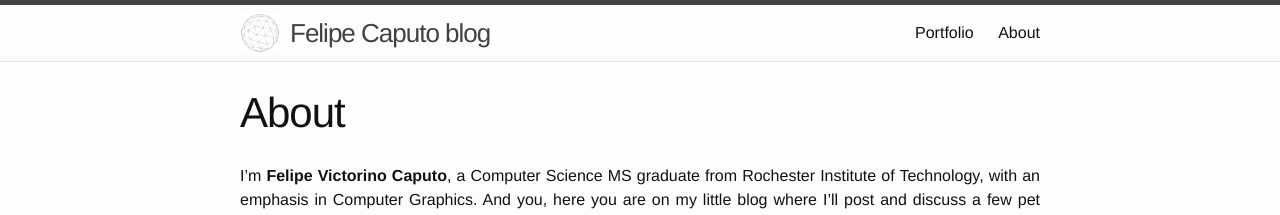
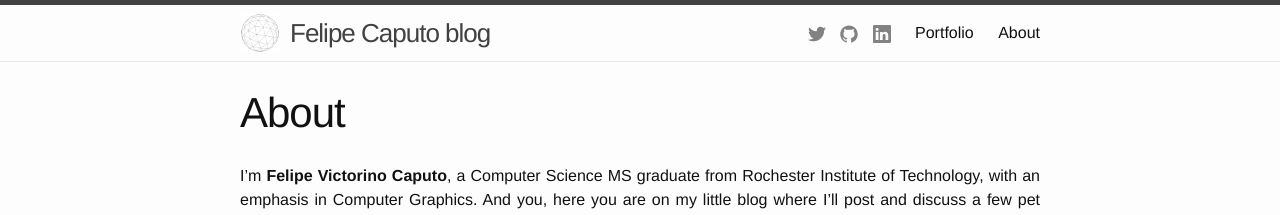
Before and after one commit to fvcaputo/fvcaputo.github.io, a Jekyll site: the page built from about.md, in a window 1280 px wide. Shown: the top 215 px of the page. Built offline with Jekyll 4.4.1, drawn with Linux system fonts in a browser that asks for light colours.

Commit message:
adding icons on header

```diff
--- a/_includes/header.html
+++ b/_includes/header.html
@@ -18,7 +18,29 @@
         </svg>
       </a>
 
+
       <div class="trigger">
+        <a href="https://twitter.com/ChillDudeFelipe" style="text-decoration: none; margin-right: 10px;">
+          <div class="iconHeader iconHeader--twitter">
+            <svg viewBox="0 0 16 16">
+              <path fill="#828282" d="M15.969,3.058c-0.586,0.26-1.217,0.436-1.878,0.515c0.675-0.405,1.194-1.045,1.438-1.809c-0.632,0.375-1.332,0.647-2.076,0.793c-0.596-0.636-1.446-1.033-2.387-1.033c-1.806,0-3.27,1.464-3.27,3.27 c0,0.256,0.029,0.506,0.085,0.745C5.163,5.404,2.753,4.102,1.14,2.124C0.859,2.607,0.698,3.168,0.698,3.767 c0,1.134,0.577,2.135,1.455,2.722C1.616,6.472,1.112,6.325,0.671,6.08c0,0.014,0,0.027,0,0.041c0,1.584,1.127,2.906,2.623,3.206 C3.02,9.402,2.731,9.442,2.433,9.442c-0.211,0-0.416-0.021-0.615-0.059c0.416,1.299,1.624,2.245,3.055,2.271 c-1.119,0.877-2.529,1.4-4.061,1.4c-0.264,0-0.524-0.015-0.78-0.046c1.447,0.928,3.166,1.469,5.013,1.469 c6.015,0,9.304-4.983,9.304-9.304c0-0.142-0.003-0.283-0.009-0.423C14.976,4.29,15.531,3.714,15.969,3.058z"/>
+            </svg>
+          </div>
+        </a>
+        <a href="https://github.com/fvcaputo" style="text-decoration: none; margin-right: 10px;">
+          <div class="iconHeader iconHeader--github">
+            <svg viewBox="0 0 16 16">
+              <path fill="#828282" d="M7.999,0.431c-4.285,0-7.76,3.474-7.76,7.761 c0,3.428,2.223,6.337,5.307,7.363c0.388,0.071,0.53-0.168,0.53-0.374c0-0.184-0.007-0.672-0.01-1.32 c-2.159,0.469-2.614-1.04-2.614-1.04c-0.353-0.896-0.862-1.135-0.862-1.135c-0.705-0.481,0.053-0.472,0.053-0.472 c0.779,0.055,1.189,0.8,1.189,0.8c0.692,1.186,1.816,0.843,2.258,0.645c0.071-0.502,0.271-0.843,0.493-1.037 C4.86,11.425,3.049,10.76,3.049,7.786c0-0.847,0.302-1.54,0.799-2.082C3.768,5.507,3.501,4.718,3.924,3.65 c0,0,0.652-0.209,2.134,0.796C6.677,4.273,7.34,4.187,8,4.184c0.659,0.003,1.323,0.089,1.943,0.261 c1.482-1.004,2.132-0.796,2.132-0.796c0.423,1.068,0.157,1.857,0.077,2.054c0.497,0.542,0.798,1.235,0.798,2.082 c0,2.981-1.814,3.637-3.543,3.829c0.279,0.24,0.527,0.713,0.527,1.437c0,1.037-0.01,1.874-0.01,2.129 c0,0.208,0.14,0.449,0.534,0.373c3.081-1.028,5.302-3.935,5.302-7.362C15.76,3.906,12.285,0.431,7.999,0.431z"/>
+            </svg>
+          </div>
+        </a>
+        <a href="https://www.linkedin.com/in/felipecaputo" style="text-decoration: none">
+          <div class="iconHeader iconHeader--linkedin">
+            <svg viewBox="0 0 430 430">
+              <path fill="#828282" d="M398.355,0H31.782C14.229,0,0.002,13.793,0.002,30.817v368.471 c0,17.025,14.232,30.83,31.78,30.83h366.573c17.549,0,31.76-13.814,31.76-30.83V30.817C430.115,13.798,415.904,0,398.355,0z    M130.4,360.038H65.413V165.845H130.4V360.038z M97.913,139.315h-0.437c-21.793,0-35.92-14.904-35.92-33.563   c0-19.035,14.542-33.535,36.767-33.535c22.227,0,35.899,14.496,36.331,33.535C134.654,124.415,120.555,139.315,97.913,139.315z    M364.659,360.038h-64.966V256.138c0-26.107-9.413-43.921-32.907-43.921c-17.973,0-28.642,12.018-33.327,23.621   c-1.736,4.144-2.166,9.94-2.166,15.728v108.468h-64.954c0,0,0.85-175.979,0-194.192h64.964v27.531   c8.624-13.229,24.035-32.1,58.534-32.1c42.76,0,74.822,27.739,74.822,87.414V360.038z M230.883,193.99   c0.111-0.182,0.266-0.401,0.42-0.614v0.614H230.883z"></path>
+            </svg>
+          </div>
+        </a>
         <a class="page-link" href="/portfolio/">Portfolio</a>
         <a class="page-link" href="/about/">About</a>
       </div>
--- a/_sass/_base.scss
+++ b/_sass/_base.scss
@@ -190,7 +190,6 @@
  * Icons
  */
 .icon {
-
     > svg {
         display: inline-block;
         width: 16px;
@@ -202,3 +201,16 @@
         }
     }
 }
+
+.iconHeader {
+    display: inline-block;
+    width: 18px;
+    height: 18px;
+    > svg {
+        vertical-align: middle;
+
+        path {
+            fill: $grey-color;
+        }
+    }
+}
```
